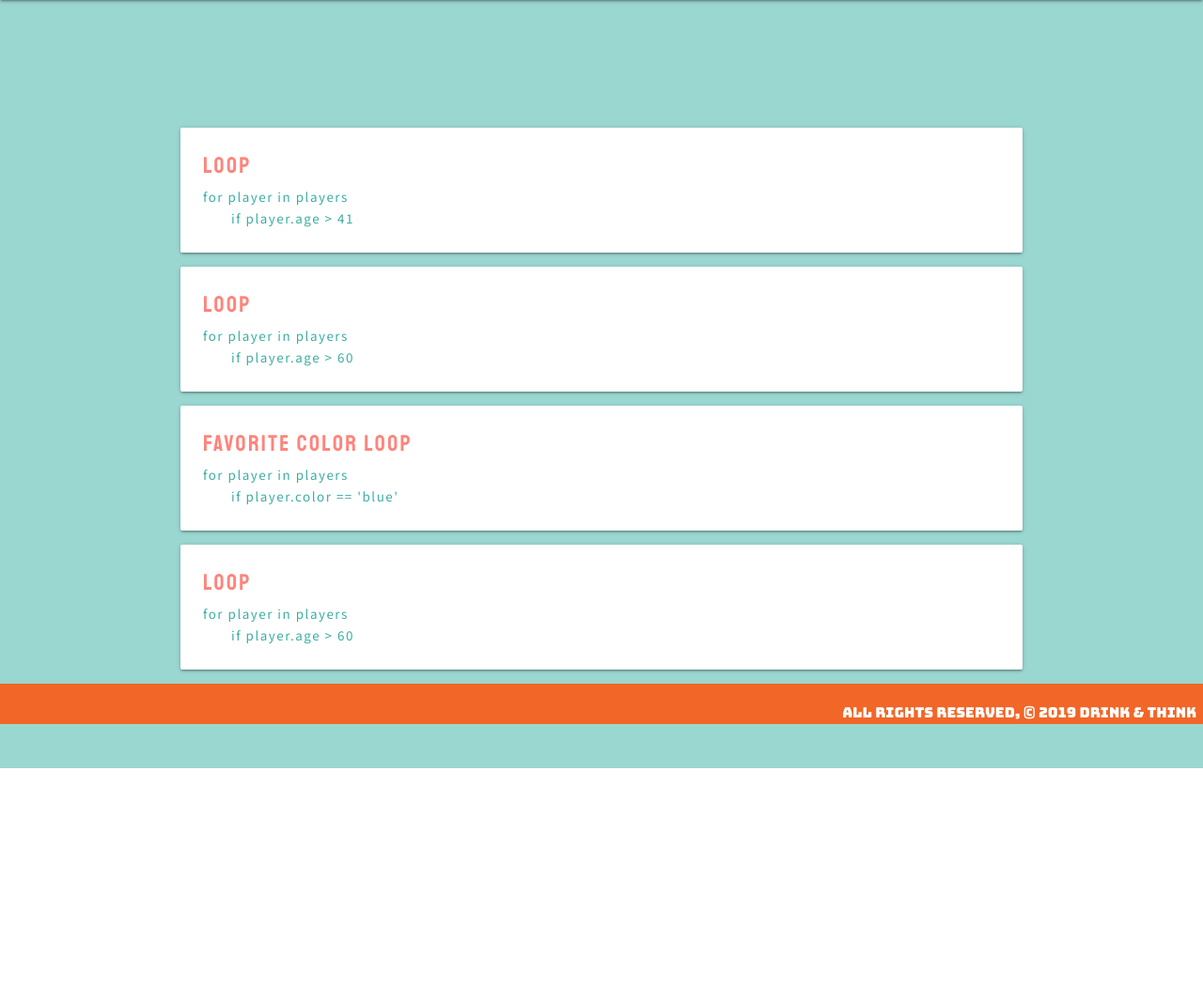
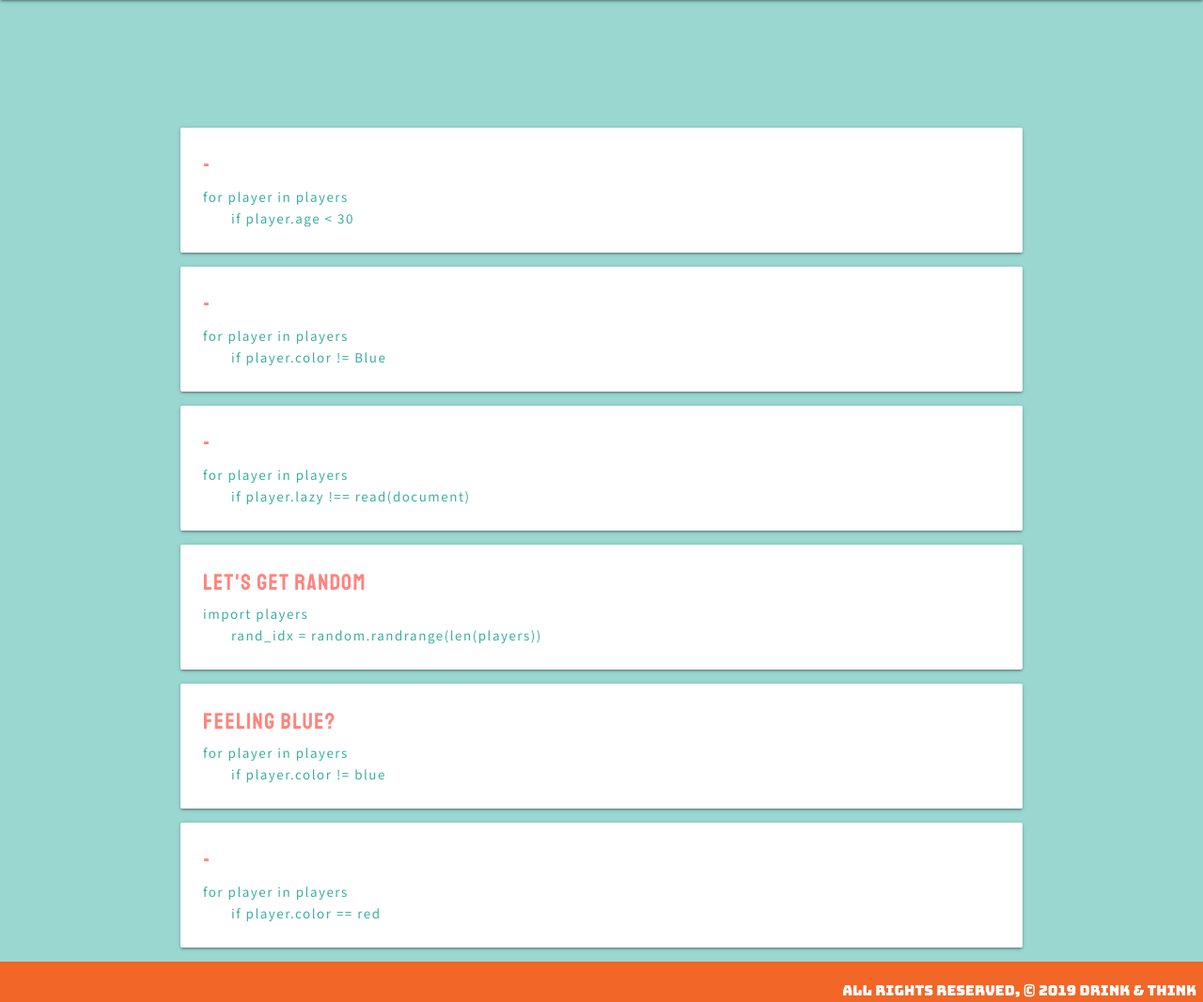
Before and after one commit to crystadavis1119/CodeDrink, a Django app: page /game/ in a window 1280 px wide. Shown: the part 64-1131 px from the top of the page at 94% size. Before the commit the page ends 882 px from the top, so only its background shows below. Run offline with Django 3.2, Linux system fonts and the light colour scheme; data that the repository does not hold is empty.

```diff
--- a/main_app/models.py
+++ b/main_app/models.py
@@ -9,8 +9,6 @@ COLOR = [
     ('GREEN', 'Green'),
     ('ORANGE', 'Orange'),
     ('PURPLE', 'Purple'),
-    ('BLACK', 'Black'),
-    ('WHITE', 'White'),
 ]
 
 class Player(models.Model):
--- a/main_app/templates/game.html
+++ b/main_app/templates/game.html
@@ -2,13 +2,6 @@
 {% block content %}
 
 <h1 class="animated hinge delay-2s slow">Let's Get Drunk!</h1>
-
-{% comment %} <a href="{% url 'game' %}" type="submit" class="btn">Play Again</a>
-<a href="{% url 'results' %}" type="submit" class="btn">End Game</a> {% endcomment %}
-
-
-
-{% comment %} JS Script to allow toogle hide answers {% endcomment %}
 
 <script type="text/javascript">
     function toggle_visibility(id) {
@@ -27,81 +20,112 @@
     };
 </script>
 
-
 {% comment %} Question1 and answer {% endcomment %}
-
 <div class="card" id="card1" style="display: block">
-    <a href="#" onclick="toggle_visibility('a1'); hide('card2'); hide('card3'); hide('card4');">
-        <div class="card-content">
-            <span class="card-title" id="card-font">Loop</span>
+    <a href="#" onclick="toggle_visibility('a1'); hide('card2'); hide('card3'); hide('card4'); hide('card5'); hide('card6')">
+        <div class="card-content" id="card-font">
+            <span class="card-title">-</span>
             <p>for player in players</p>
-            <p class="second-line">if player.age > 41</p>
+            <p class="second-line">if player.age < 30</p>
         </div>
     </a>
 </div>
 <div id="a1" style="display: none">
     {% for player in players %}
-        {% if player.age > 41 %}
-            <p class="animated lightSpeedIn slow" id="player-names"> {{ player.name }} </p>
+        {% if player.age < 30 %}
+            <p class="animated lightSpeedIn slow" > {{ player.name }} </p>
         {% endif %}
     {% endfor %}
 </div>
 
 {% comment %} Question2 and answer {% endcomment %}
-
 <div class="card" id="card2" style="display: block">
-    <a href="#" onclick="toggle_visibility('a2'); hide('card1'); hide('card3'); hide('card4');">
-        <div class="card-content">
-            <span class="card-title" id="card-font">Loop</span>
+    <a href="#" onclick="toggle_visibility('a2'); hide('card1'); hide('card3'); hide('card4'); hide('card5'); hide('card6')">
+        <div class="card-content" id="card-font">
+            <span class="card-title">-</span>
             <p>for player in players</p>
-            <p class="second-line">if player.age > 60</p>
+            <p class="second-line">if player.color != Blue</p>
         </div>
     </a>
 </div>
 <div id="a2" style="display: none">
     {% for player in players %}
-        {% if player.age > 60 %}
+        {% if player.color != blue %}
             <p class="animated lightSpeedIn slow"> {{ player.name }} </p>
         {% endif %}
     {% endfor %}
 </div>
 
 {% comment %} Question3 and answer {% endcomment %}
-
 <div class="card" id="card3" style="display: block">
-    <a href="#" onclick="toggle_visibility('a3'); hide('card1'); hide('card2'); hide('card4');">
-        <div class="card-content">
-            <span class="card-title" id="card-font">Favorite Color loop</span>
+    <a href="#" onclick="toggle_visibility('a3'); hide('card1'); hide('card2'); hide('card4'); hide('card5'); hide('card6')">
+        <div class="card-content" id="card-font">
+            <span class="card-title">-</span>
             <p>for player in players</p>
-            <p class="second-line">if player.color == 'blue'</p>
+            <p class="second-line">if player.lazy !== read(document) </p>
         </div>
     </a>
 </div>
 <div id="a3" style="display: none">
-    {% for player in players %}
-        {% if player.color == 'blue' %}
+  {% for player in players %}
+        {% if player.age < 60 %}
             <p class="animated lightSpeedIn slow"> {{ player.name }} </p>
         {% endif %}
     {% endfor %}
 </div>
 
 {% comment %} Question4 and answer {% endcomment %}
-
 <div class="card" id="card4" style="display: block">
-    <a href="#" onclick="toggle_visibility('a4'); hide('card1'); hide('card2'); hide('card3');">
-        <div class="card-content">
-            <span class="card-title" id="card-font">Loop</span>
-            <p>for player in players</p>
-            <p class="second-line">if player.age > 60</p>
+    <a href="#" onclick="toggle_visibility('a4'); hide('card1'); hide('card2'); hide('card3'); hide('card5'); hide('card6')">
+        <div class="card-content" id="card-font">
+            <span class="card-title">Let's get random</span>
+            <p>import players</p>
+            <p class="second-line">rand_idx = random.randrange(len(players))</p>
         </div>
     </a>
 </div>
 <div id="a4" style="display: none">
     {% for player in players %}
-        {% if player.age > 60 %}
+        {% if player.age < 27 %}
+        {% elif player.age < 29 %}
             <p class="animated lightSpeedIn slow"> {{ player.name }} </p>
         {% endif %}
     {% endfor %}
 </div>
 
+{% comment %} Question5 and answer {% endcomment %}
+<div class="card" id="card5" style="display: block">
+    <a href="#" onclick="toggle_visibility('a5'); hide('card1'); hide('card2'); hide('card3'); hide('card4'); hide('card6')">
+        <div class="card-content" id="card-font">
+            <span class="card-title">Feeling blue?</span>
+            <p>for player in players</p>
+            <p class="second-line">if player.color != blue</p>
+        </div>
+    </a>
+</div>
+<div id="a5" style="display: none">
+    {% for player in players %}
+        {% if player.color != blue %}
+            <p class="animated lightSpeedIn slow" > {{ player.name }} </p>
+        {% endif %}
+    {% endfor %}
+</div>
+
+{% comment %} Question6 and answer {% endcomment %}
+<div class="card" id="card6" style="display: block">
+    <a href="#" onclick="toggle_visibility('a6');hide('card1'); hide('card2'); hide('card3'); hide('card4'); hide('card5')">
+        <div class="card-content" id="card-font">
+            <span class="card-title">-</span>
+            <p>for player in players</p>
+            <p class="second-line">if player.color == red</p>
+        </div>
+    </a>
+</div>
+<div id="a6" style="display: none">
+    {% for player in players %}
+        {% if player.color == red %}
+            <p class="animated lightSpeedIn slow" > {{ player.name }} </p>
+        {% endif %}
+    {% endfor %}
+</div>
 {% endblock %}
```
Also changed, not shown: main_app/forms.py (deleted).
